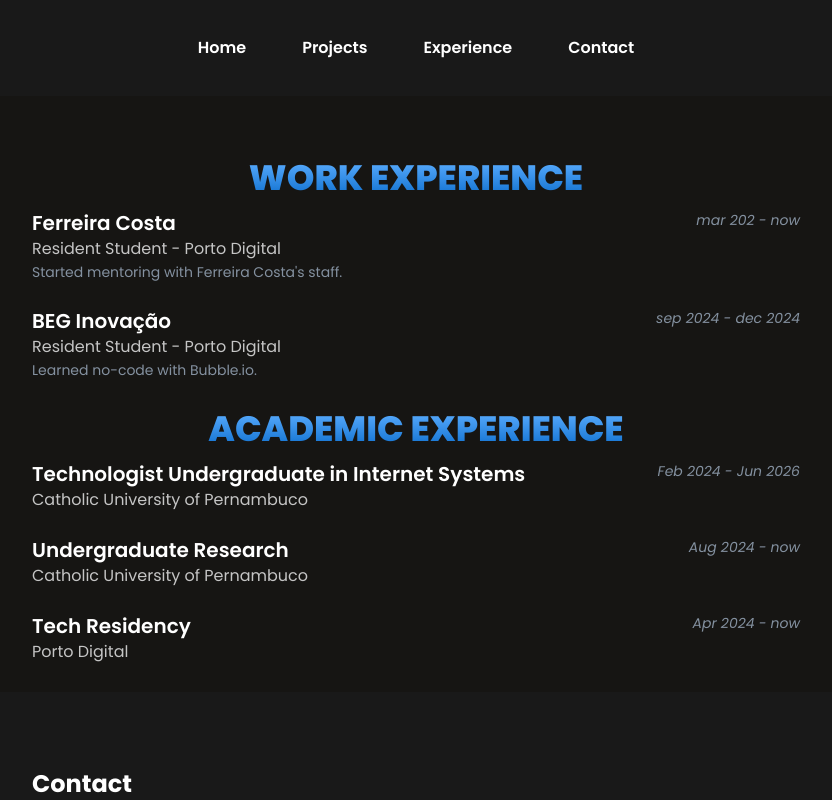
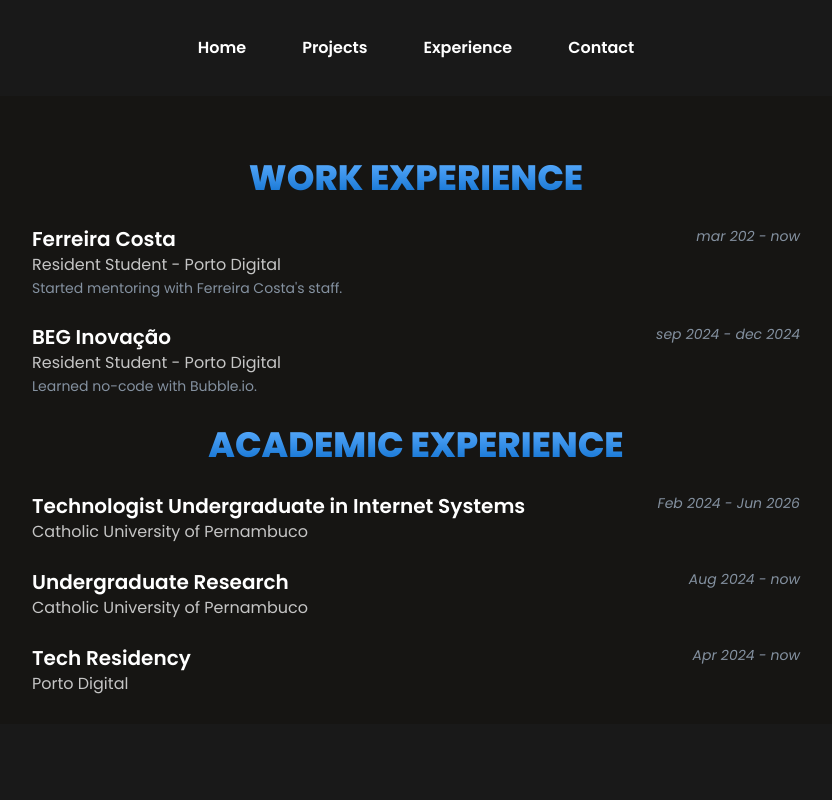
Before and after one commit to capella-marcosfilipe/marcoscapella-portfolio-ng, an Angular app: page /experience in a window 1280 px wide. Shown: the top 800 px of the page, without its empty margins (224-1056 px from the left). Built offline with nearby package versions, Linux system fonts and the light colour scheme.

Commit message:
Quick fix in CSS

```diff
--- a/src/app/pages/experience/experience.component.css
+++ b/src/app/pages/experience/experience.component.css
@@ -13,8 +13,7 @@
 
   font-weight: 800;
   font-size: 2.2rem;
-  margin-bottom: 1rem;
-  margin-top: 2rem;
+  margin: 2rem 0;
   text-align: center;
 }
 
```
